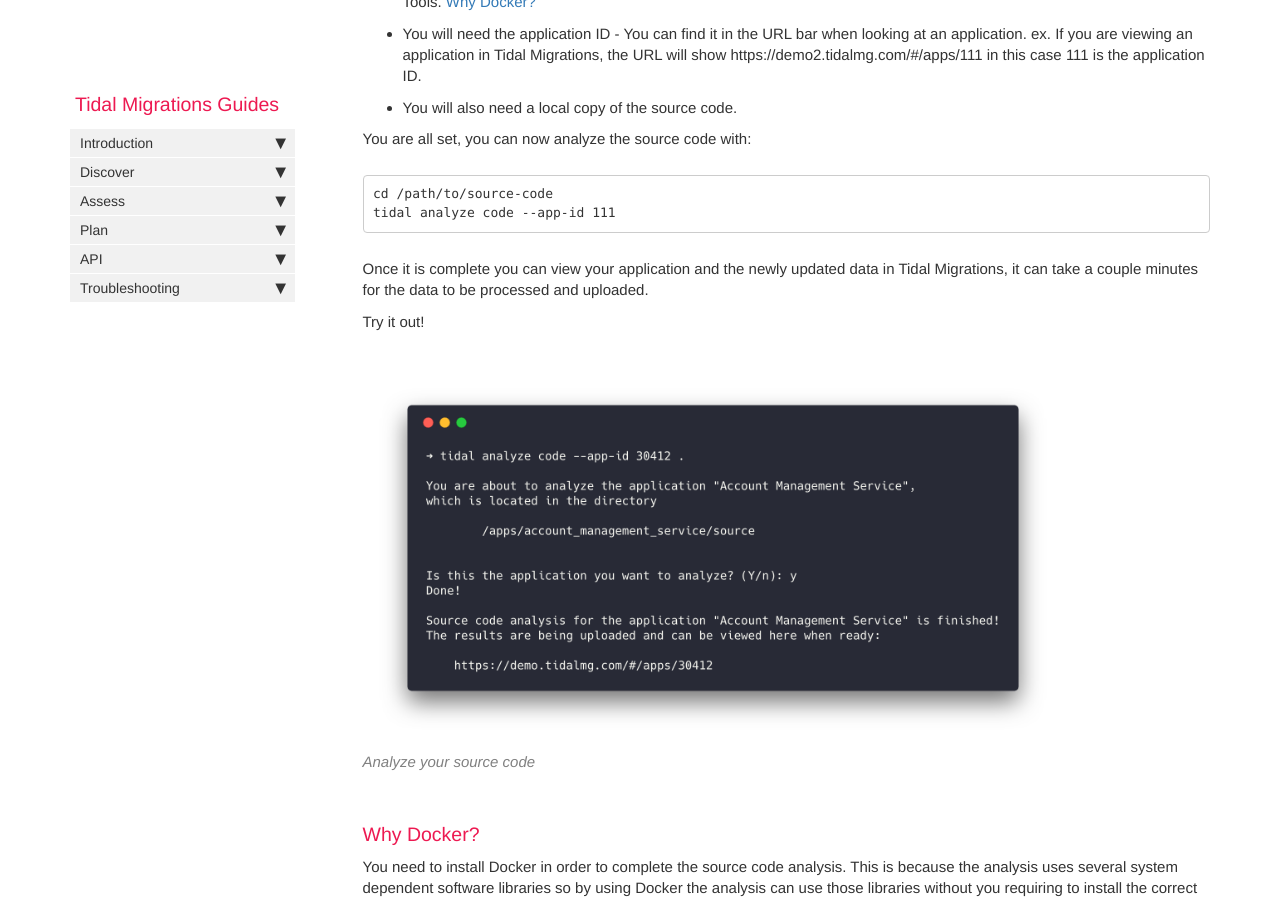
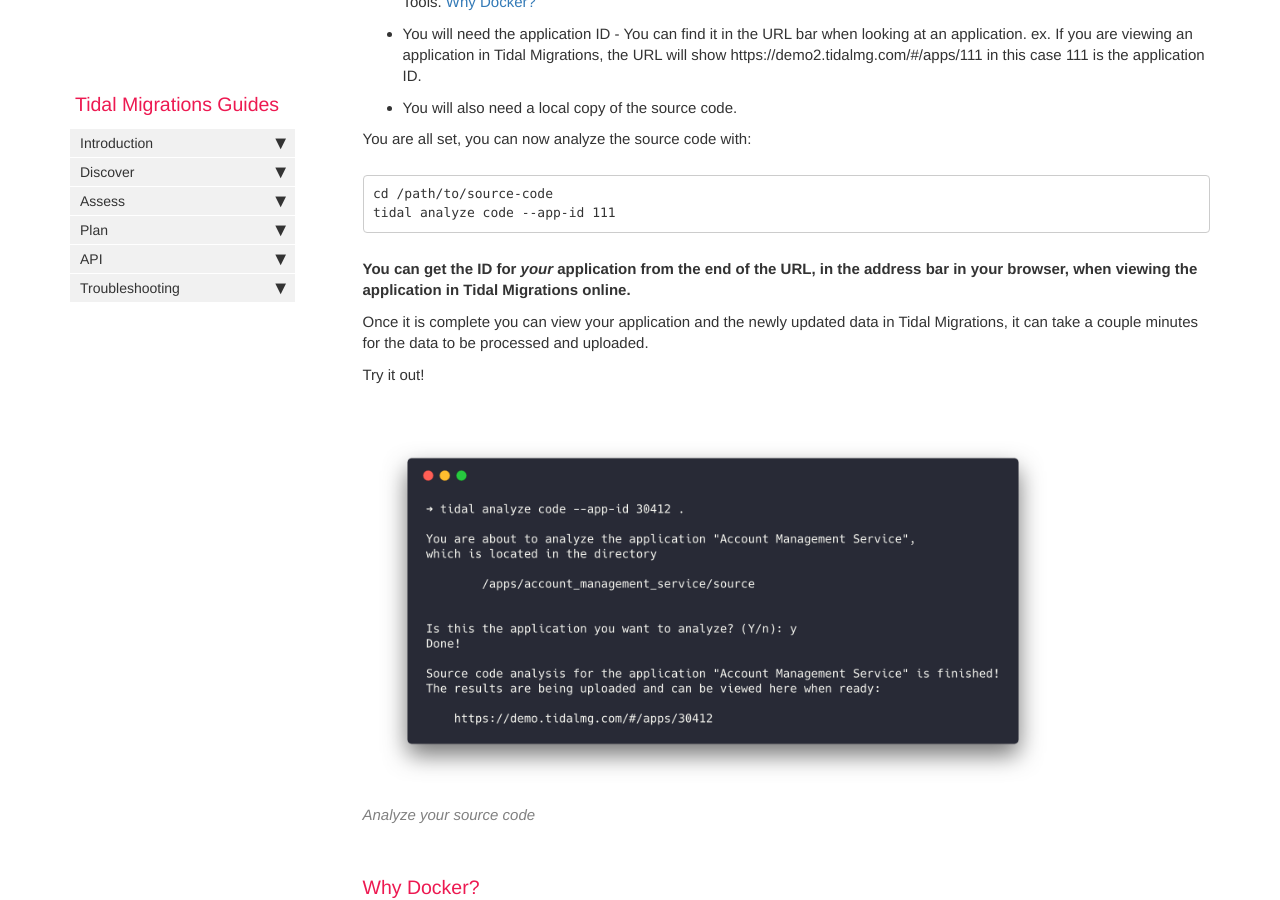
Before and after one commit to tidalmigrations/tidalmigrations.github.io, a Jekyll site: the page built from pages/tidal tools/sourcecode.md, in a window 1280 px wide and 900 px high, scrolled down 1505 px. Built offline with Jekyll 4.4.1, drawn with Linux system fonts in a browser that asks for light colours; nearby versions of some CDN libraries; comment, search, counter and statistics services are not loaded.

Commit message:
Add content about ID parameter for source code command

````diff
--- a/pages/tidal tools/sourcecode.md
+++ b/pages/tidal tools/sourcecode.md
@@ -58,6 +58,8 @@ cd /path/to/source-code
 tidal analyze code --app-id 111
 ```
 
+**You can get the ID for _your_ application from the end of the URL, in the address bar in your browser, when viewing the application in Tidal Migrations online.**
+
 Once it is complete you can view your application and the newly updated data in Tidal Migrations, it can take a couple minutes for the data to be processed and uploaded.
 
 Try it out!
````
